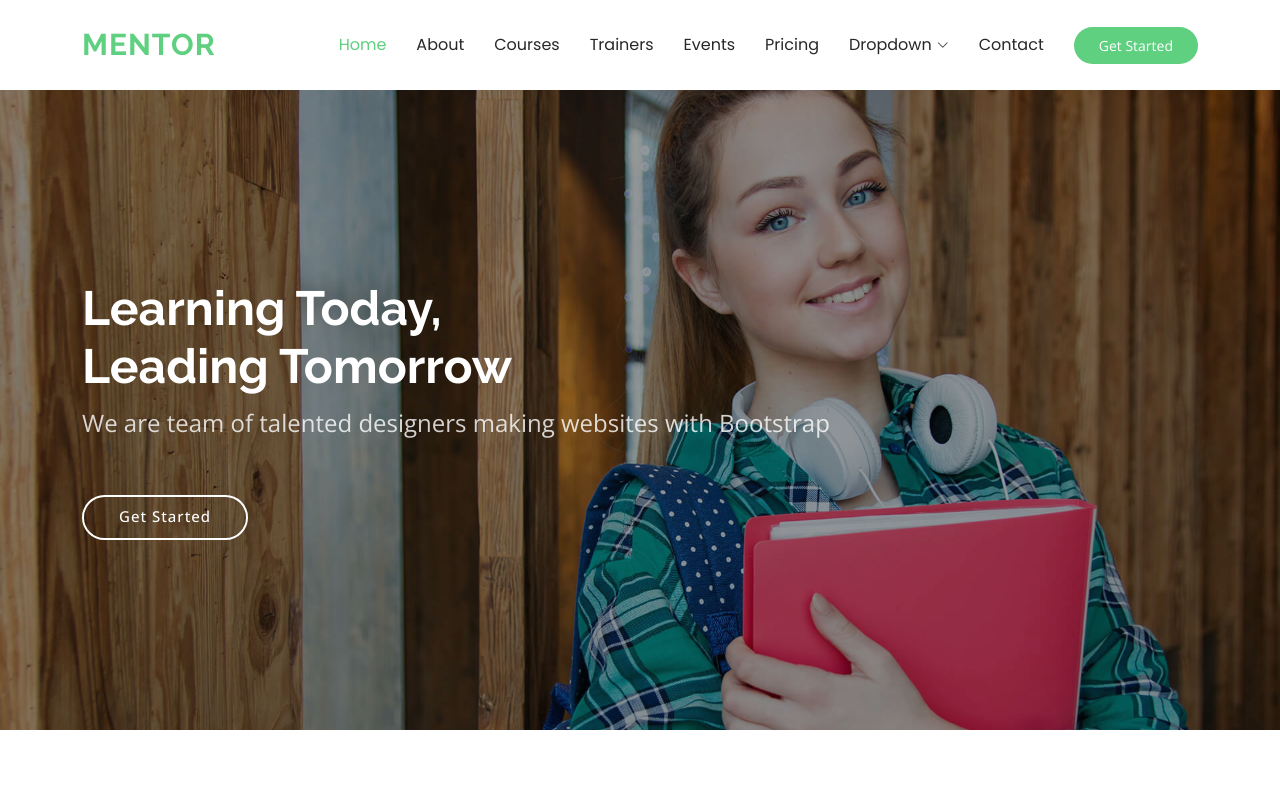
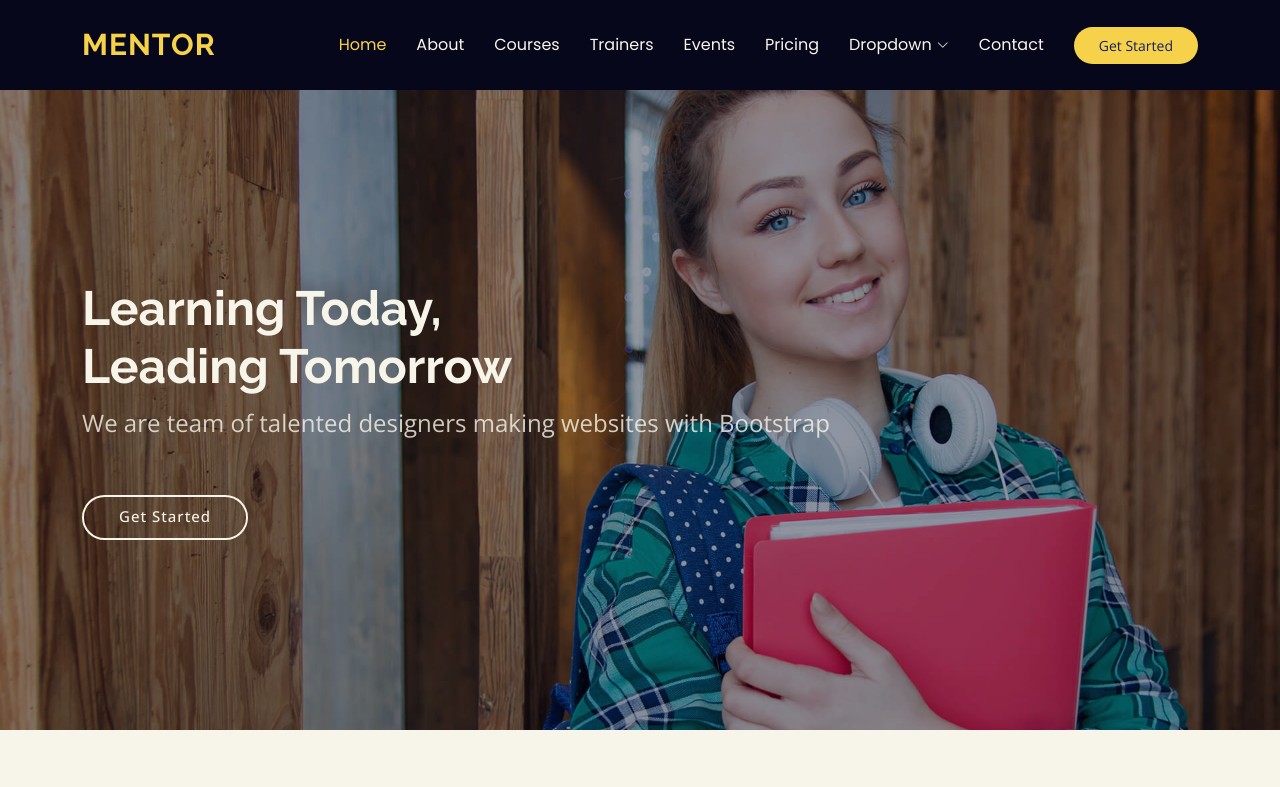
Before and after one commit to julian-academia/academia-project-2, a plain HTML site: page index.html in a window 1280 px wide. Shown: the top 787 px of the page. Drawn offline with nearby package versions, Linux system fonts and the light colour scheme.

Commit message:
changing color

```diff
--- a/assets/css/main.css
+++ b/assets/css/main.css
@@ -19,37 +19,37 @@
 
 /* Global Colors - The following color variables are used throughout the website. Updating them here will change the color scheme of the entire website */
 :root {
-  --background-color: #ffffff; /* Background color for the entire website, including individual sections */
+  --background-color: #f7f5ea; /* Warm ivory background for the entire website */
   --default-color: #444444; /* Default color used for the majority of the text content across the entire website */
-  --heading-color: #37423b; /* Color for headings, subheadings and title throughout the website */
-  --accent-color: #5fcf80; /* Accent color that represents your brand on the website. It's used for buttons, links, and other elements that need to stand out */
-  --surface-color: #ffffff; /* The surface color is used as a background of boxed elements within sections, such as cards, icon boxes, or other elements that require a visual separation from the global background. */
-  --contrast-color: #ffffff; /* Contrast color for text, ensuring readability against backgrounds of accent, heading, or default colors. */
+  --heading-color: #151c65; /* KCC navy for headings and subheadings */
+  --accent-color: #f6d24b; /* KCC gold for links, buttons, and highlights */
+  --surface-color: #f7f5ea; /* Warm ivory surface color for cards and boxed elements */
+  --contrast-color: #151c65; /* Navy text for readability on KCC gold */
 }
 
 /* Nav Menu Colors - The following color variables are used specifically for the navigation menu. They are separate from the global colors to allow for more customization options */
 :root {
-  --nav-color: #272828;  /* The default color of the main navmenu links */
-  --nav-hover-color: #5fcf80; /* Applied to main navmenu links when they are hovered over or active */
-  --nav-mobile-background-color: #ffffff; /* Used as the background color for mobile navigation menu */
-  --nav-dropdown-background-color: #ffffff; /* Used as the background color for dropdown items that appear when hovering over primary navigation items */
-  --nav-dropdown-color: #272828; /* Used for navigation links of the dropdown items in the navigation menu. */
-  --nav-dropdown-hover-color: #5fcf80; /* Similar to --nav-hover-color, this color is applied to dropdown navigation links when they are hovered over. */
+  --nav-color: #f7f5ea;  /* Ivory main navmenu links */
+  --nav-hover-color: #f6d24b; /* Applied to main navmenu links when they are hovered over or active */
+  --nav-mobile-background-color: #06071a; /* Used as the background color for mobile navigation menu */
+  --nav-dropdown-background-color: #06071a; /* Used as the background color for dropdown items that appear when hovering over primary navigation items */
+  --nav-dropdown-color: #f7f5ea; /* Ivory dropdown navigation links */
+  --nav-dropdown-hover-color: #f6d24b; /* Similar to --nav-hover-color, this color is applied to dropdown navigation links when they are hovered over. */
 }
 
 /* Color Presets - These classes override global colors when applied to any section or element, providing reuse of the sam color scheme. */
 
 .light-background {
   --background-color: #f9f9f9;
-  --surface-color: #ffffff;
+  --surface-color: #f7f5ea;
 }
 
 .dark-background {
-  --background-color: #060606;
-  --default-color: #ffffff;
-  --heading-color: #ffffff;
-  --surface-color: #252525;
-  --contrast-color: #ffffff;
+  --background-color: #06071a;
+  --default-color: #f7f5ea;
+  --heading-color: #f7f5ea;
+  --surface-color: #151c65;
+  --contrast-color: #f7f5ea;
 }
 
 /* Smooth scroll */
@@ -92,7 +92,7 @@ h6 {
 .email-form .error-message {
   display: none;
   background: #df1529;
-  color: #ffffff;
+  color: #f7f5ea;
   text-align: left;
   padding: 15px;
   margin-bottom: 24px;
@@ -101,7 +101,7 @@ h6 {
 
 .email-form .sent-message {
   display: none;
-  color: #ffffff;
+  color: #f7f5ea;
   background: #059652;
   text-align: center;
   padding: 15px;
@@ -179,7 +179,7 @@ h6 {
   height: 0;
   border-top: 10px solid transparent;
   border-bottom: 10px solid transparent;
-  border-left: 15px solid #fff;
+  border-left: 15px solid #f7f5ea;
   z-index: 100;
   transition: all 400ms cubic-bezier(0.55, 0.055, 0.675, 0.19);
 }
@@ -195,7 +195,7 @@ h6 {
   border: none;
   border-top: 10px solid transparent;
   border-bottom: 10px solid transparent;
-  border-left: 15px solid #fff;
+  border-left: 15px solid #f7f5ea;
   z-index: 200;
   animation: none;
   border-radius: 0;
@@ -222,8 +222,8 @@ h6 {
 # Global Header
 --------------------------------------------------------------*/
 .header {
-  color: var(--default-color);
-  background-color: var(--background-color);
+  color: #f7f5ea;
+  background-color: #06071a;
   padding: 15px 0;
   transition: all 0.5s;
   z-index: 997;
@@ -498,7 +498,7 @@ h6 {
   }
 
   .mobile-nav-active .mobile-nav-toggle {
-    color: #fff;
+    color: #f7f5ea;
     position: absolute;
     font-size: 32px;
     top: 15px;
@@ -524,8 +524,8 @@ h6 {
 # Global Footer
 --------------------------------------------------------------*/
 .footer {
-  color: var(--default-color);
-  background-color: var(--background-color);
+  color: #f7f5ea;
+  background-color: #06071a;
   font-size: 14px;
   padding-bottom: 50px;
   position: relative;
@@ -549,7 +549,7 @@ h6 {
   font-weight: 700;
   letter-spacing: 1px;
   font-family: var(--heading-font);
-  color: var(--heading-color);
+  color: #f6d24b;
 }
 
 .footer .footer-about p {
@@ -577,6 +577,7 @@ h6 {
 }
 
 .footer h4 {
+  color: #f6d24b;
   font-size: 16px;
   font-weight: bold;
   position: relative;
@@ -698,7 +699,7 @@ h6 {
   position: fixed;
   top: calc(50% - 30px);
   left: calc(50% - 30px);
-  border: 6px solid #ffffff;
+  border: 6px solid #f7f5ea;
   border-color: var(--accent-color) transparent var(--accent-color) transparent;
   border-radius: 50%;
   width: 60px;
@@ -763,9 +764,9 @@ h6 {
 # Global Page Titles & Breadcrumbs
 --------------------------------------------------------------*/
 .page-title {
-  --default-color: var(--contrast-color);
-  --background-color: var(--accent-color);
-  --heading-color: var(--contrast-color);
+  --default-color: #f7f5ea;
+  --background-color: #151c65;
+  --heading-color: #f6d24b;
   color: var(--default-color);
   background-color: var(--background-color);
   position: relative;
@@ -782,7 +783,7 @@ h6 {
 }
 
 .page-title nav {
-  background-color: color-mix(in srgb, var(--accent-color) 90%, black 5%);
+  background-color: #06071a;
   padding: 20px 0;
 }
 
```
